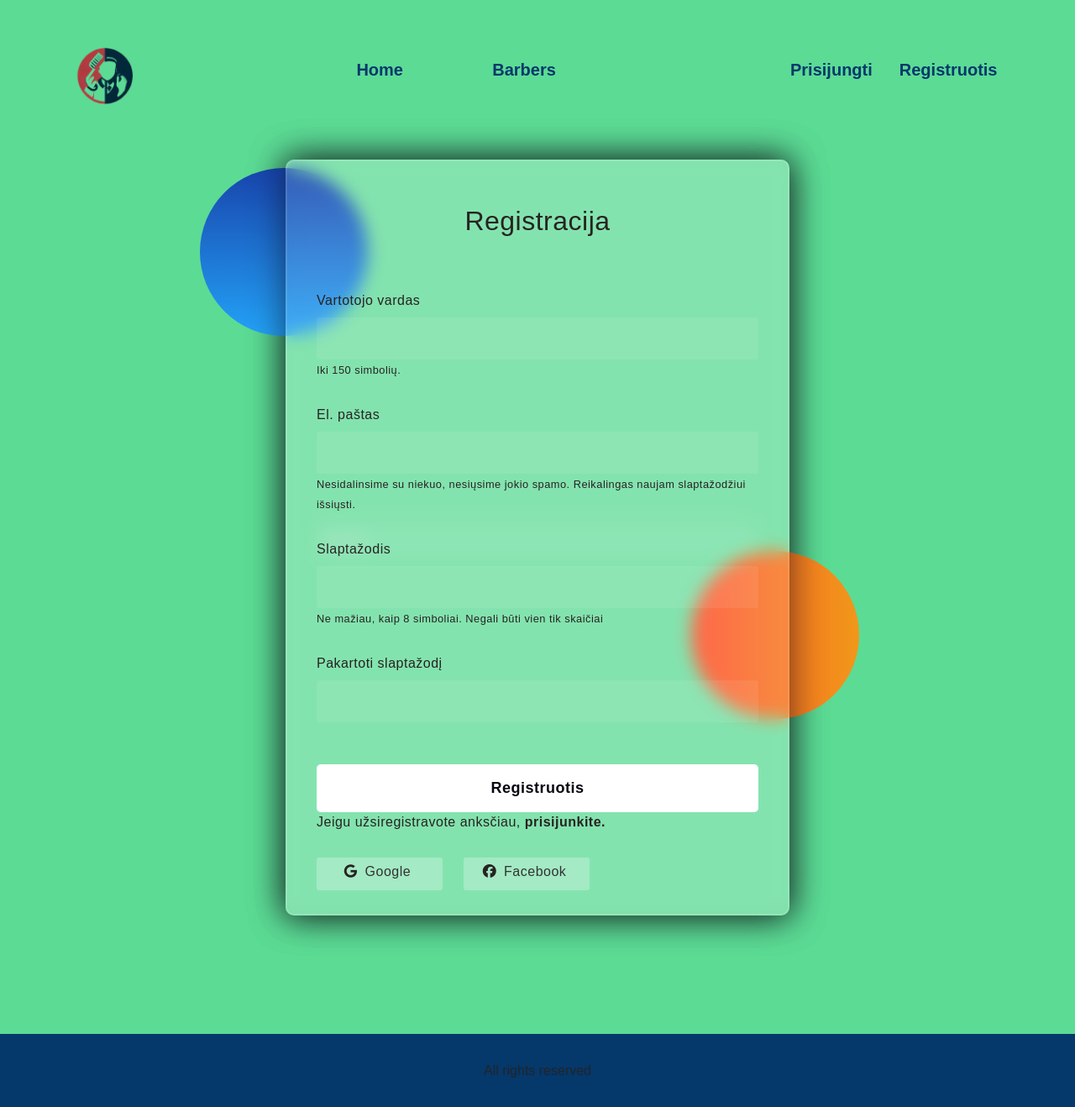
After one commit to Egidijus01/Baigiamasis, a Django app: page /register/ in a window 1280 px wide. The commit adds this page. Shown: the whole page at 84% size. Run offline with Django 4.2, Linux system fonts and the light colour scheme; some libraries are stand-ins or nearby versions; some web fonts are replaced.

Commit message:
login and register changes

```diff
--- a/kirpykla/library/static/css/base.css
+++ b/kirpykla/library/static/css/base.css
@@ -21,6 +21,10 @@ body{
         "m m m m m m m m m m m m"
         "m m m m m m m m m m m m"
         "m m m m m m m m m m m m"
+        "m m m m m m m m m m m m"
+        "m m m m m m m m m m m m"
+        "m m m m m m m m m m m m"
+
         "f f f f f f f f f f f f"
 }
 
@@ -33,6 +37,7 @@ header {
 main {
     grid-area: m;
     padding: 10px;
+
 }
 
 aside {
@@ -40,7 +45,8 @@ aside {
 }
 
 footer {
-    grid-area: f;
+  margin-top: auto;
+  grid-area: f;
 }
 
 .logo-container,
--- /dev/null
+++ b/kirpykla/library/static/css/register.css
@@ -0,0 +1,127 @@
+
+.footer{
+    position: relative;
+    top: 600%;
+}
+.content{
+
+}
+body{
+    background-color: #5cdb95;
+
+}
+.background{
+    width: 430px;
+    height: 520px;
+    position: absolute;
+    transform: translate(-50%,-50%);
+    left: 50%;
+    top: 50%;
+}
+.background .shape{
+    height: 200px;
+    width: 200px;
+    position: absolute;
+    border-radius: 50%;
+}
+.shape:first-child{
+    background: linear-gradient(
+        #1845ad,
+        #23a2f6
+    );
+    left: -187px;
+    top: 60px;
+}
+.shape:last-child{
+    background: linear-gradient(
+        to right,
+        #ff512f,
+        #f09819
+    );
+    right: -168px;
+    bottom: -196px;
+}
+form{
+    height: 900px;
+    width: 600px;
+    background-color: rgba(255,255,255,0.13);
+    position: absolute;
+    transform: translate(-50%,-50%);
+    top: 80%;
+    left: 50%;
+    border-radius: 10px;
+    backdrop-filter: blur(10px);
+    border: 2px solid rgba(255,255,255,0.1);
+    box-shadow: 0 0 40px rgba(8,7,16,0.6);
+    padding: 50px 35px;
+}
+p{
+    color: #272323
+}
+form *{
+    font-family: 'Poppins',sans-serif;
+    color: #272323;
+    letter-spacing: 0.5px;
+    outline: none;
+    border: none;
+}
+form h3{
+    font-size: 32px;
+    font-weight: 500;
+    line-height: 42px;
+    text-align: center;
+}
+
+label{
+    display: block;
+    margin-top: 30px;
+    font-size: 16px;
+    font-weight: 500;
+}
+input{
+    display: block;
+    height: 50px;
+    width: 100%;
+    background-color: rgba(255,255,255,0.07);
+    border-radius: 3px;
+    padding: 0 10px;
+    margin-top: 8px;
+    font-size: 14px;
+    font-weight: 300;
+}
+::placeholder{
+    color: #e5e5e5;
+}
+button{
+    margin-top: 50px;
+    width: 100%;
+    background-color: #ffffff;
+    color: #080710;
+    padding: 15px 0;
+    font-size: 18px;
+    font-weight: 600;
+    border-radius: 5px;
+    cursor: pointer;
+}
+.social{
+  margin-top: 30px;
+  display: flex;
+}
+.social div{
+  background: red;
+  width: 150px;
+  border-radius: 3px;
+  padding: 5px 10px 10px 5px;
+  background-color: rgba(255,255,255,0.27);
+  color: #323335;
+  text-align: center;
+}
+.social div:hover{
+  background-color: rgba(255,255,255,0.47);
+}
+.social .fb{
+  margin-left: 25px;
+}
+.social i{
+  margin-right: 4px;
+}
--- a/kirpykla/library/static/js/base.js
+++ b/kirpykla/library/static/js/base.js
@@ -8,4 +8,5 @@ document.getElementById("profile").addEventListener("mousemove", function() {
 
   options.style.top = profilePicRect.bottom + "px";
   options.style.left = profilePicRect.left + "px";
+  options.style.zIndex = '2'
 });
--- a/kirpykla/library/urls.py
+++ b/kirpykla/library/urls.py
@@ -7,6 +7,7 @@ urlpatterns = [
     path('barbers/', views.barber_list, name='barbers'),
     path('barbers/<int:id>/', views.barber, name='barber'),
     path('search/', views.search, name='search'),
+    path('register/', views.register, name='register')
 ]
 
 urlpatterns += [
--- a/kirpykla/library/views.py
+++ b/kirpykla/library/views.py
@@ -1,7 +1,14 @@
 from django.shortcuts import render, get_object_or_404
+from django.urls import reverse
 from .models import Barber
 from django.core.paginator import Paginator
 from django.db.models import Q
+from django.shortcuts import redirect
+from django.contrib.auth.models import User
+from django.views.decorators.csrf import csrf_protect
+from django.contrib import messages
+from .forms import BarberReviewForm
+from .models import Rating
 
 # Create your views here.
 from django.http import HttpResponse
@@ -22,10 +29,61 @@ def barber_list(request):
 
 def barber(request, id):
     single_barber = get_object_or_404(Barber, pk=id)
-    return render(request, 'barber.html', {'barber': single_barber})
+
+    if request.method == 'POST':
+        form = BarberReviewForm(request.POST)
+        if form.is_valid():
+            Rating.objects.create(
+                barber = single_barber,
+                reviewer = request.user,
+                content = form.cleaned_data['content'],
+                rating = form.cleaned_data['rating']
+                )
+            return redirect('barber', id=id)
+
+    form = BarberReviewForm()
+
+    return render(request,"barber.html",{"barber": single_barber, "form": form})
 
 def search(request):
 
     query = request.GET.get('query')
     search_results = Barber.objects.filter(Q(name__icontains=query) | Q(last_name__icontains=query))
+
+
+
+
     return render(request, 'search.html', {'barbers': search_results, 'query': query})
+
+
+def register(request):
+    if request.method == 'POST':
+        username = request.POST['username']
+        email = request.POST['email']
+        password = request.POST['password']
+        password2 = request.POST['password2']
+
+        if password == password2:
+            if User.objects.filter(username=username).exists():
+                print('uzimtas')
+                messages.error(request, f'Vartotojo vardas "{username}" jau uzimtas')
+                return redirect('register')
+            else:
+                if User.objects.filter(email=email).exists():
+                    messages.error(request, f'Vartotojo email "{email}" jau uzimtas')
+
+                    return redirect('register')
+                else:
+                    User.objects.create_user(username=username, email=email, password=password)
+
+
+                    messages.info(request, f'Vartotojas "{username}" sekmingai uzregistruotas')
+                    return redirect('login')
+
+
+
+        else:
+
+            messages.error(request, 'Slaptazodziai nesutampa')
+            return redirect('register')
+    return render(request, 'register.html')
--- a/kirpykla/templates/base.html
+++ b/kirpykla/templates/base.html
@@ -6,6 +6,8 @@
     <meta name="viewport" content="width=device-width, initial-scale=1.0">
     <title>Document</title>
     {% load static %}
+<link rel="stylesheet" href="https://cdn.jsdelivr.net/npm/bootstrap@4.3.1/dist/css/bootstrap.min.css" integrity="sha384-ggOyR0iXCbMQv3Xipma34MD+dH/1fQ784/j6cY/iJTQUOhcWr7x9JvoRxT2MZw1T" crossorigin="anonymous">
+
   <link rel="stylesheet" href="{% static 'css/base.css' %}">
   <link rel="preconnect" href="https://fonts.googleapis.com">
 <link rel="preconnect" href="https://fonts.gstatic.com" crossorigin>
@@ -54,7 +56,7 @@
 
           {% else %}
             <li class="nav-item"><a class="nav-link" href="{% url 'login'%}?next={{request.path}}">Prisijungti</a></li>
-            <li class="nav-item"><a class="nav-link" href="#">Registruotis</a></li>
+            <li class="nav-item"><a class="nav-link" href="{% url 'register' %}">Registruotis</a></li>
           {% endif %}
         </div>
 
@@ -65,9 +67,19 @@
 
 
     <main>
-        <div class="content">{% block "content" %}{% endblock %}</div>
+        <div class="content">{% block "content" %}
+            {% if messages %}
+        {% for message in messages %}
+            <div class="alert alert-{% if message.tags == 'error' %}danger{% elif message.tags == 'info' %}success{% endif %}" role="alert">
+                    {{ message }}
+            </div>
+        {% endfor %}
+    {% endif %}
+
+
+            {% endblock %}</div>
     </main>
-    <footer>
+    <footer class="footer">
         All rights reserved
     </footer>
     <script src="{% static 'js/base.js'%}" defer></script>
--- /dev/null
+++ b/kirpykla/templates/register.html
@@ -0,0 +1,57 @@
+{% extends "base.html" %}
+
+
+
+{% block "content" %}
+{% load static %}
+<link rel="stylesheet" href="{% static 'css/register.css' %}">
+
+    <div class="">
+
+        {% if messages %}
+
+            {% for message in messages %}
+            <div class="alert alert-{% if message.tags == 'error' %}danger{% elif message.tags == 'info' %}success{% endif %}" role="alert">
+                {{ message }}
+        </div>
+            {% endfor %}
+
+    {% endif %}
+    <div class="background">
+        <div class="shape"></div>
+        <div class="shape"></div>
+    </div>
+        <form method="post">
+            <h3>Registracija</h3><br/>
+            {% csrf_token %}
+            <div class="">
+                <label for="username">Vartotojo vardas</label>
+                <input name="username" type="text" class="" id="username" aria-describedby="usernameHelp">
+                <small id="usernameHelp" class="">Iki 150 simbolių.</small>
+            </div>
+            <div class="">
+                <label for="exampleInputEmail1">El. paštas</label>
+                <input name="email" type="email" class="" id="exampleInputEmail1" aria-describedby="emailHelp">
+                <small id="emailHelp" class="">Nesidalinsime su niekuo, nesiųsime jokio spamo.
+                    Reikalingas naujam slaptažodžiui išsiųsti. </small>
+            </div>
+            <div class="">
+                <label for="">Slaptažodis</label>
+                <input name="password" type="password" class="" id="password" aria-describedby="pwdHelp">
+                <small id="pwdHelp" class="">Ne mažiau, kaip 8 simboliai. Negali būti vien tik
+                    skaičiai</small>
+            </div>
+            <div class="">
+                <label for="password2">Pakartoti slaptažodį</label>
+                <input name="password2" type="password" class="" id="password2" aria-describedby="pwd2Help">
+            </div>
+            <button type="submit" class="">Registruotis</button>
+        <p>Jeigu užsiregistravote anksčiau, <a href="{% url 'login' %}"><strong>prisijunkite.</strong></a></p>
+        <div class="social">
+            <div class="go"><i class="fab fa-google"></i>  Google</div>
+            <div class="fb"><i class="fab fa-facebook"></i>  Facebook</div>
+          </div>
+        </form>
+    </div>
+
+{% endblock %}
```
Also changed, not shown: kirpykla/library/admin.py (+9 -3 lines), kirpykla/library/forms.py (added, +13 -0 lines), kirpykla/library/models.py (+13 -14 lines), kirpykla/library/static/css/login.css (added, +123 -0 lines), kirpykla/templates/barber.html (+19 -0 lines), kirpykla/templates/registration/login.html (+24 -13 lines), kirpykla/db.sqlite3, kirpykla/library/migrations/0007_alter_rating_options_remove_available_times_user_and_more.py (added).
